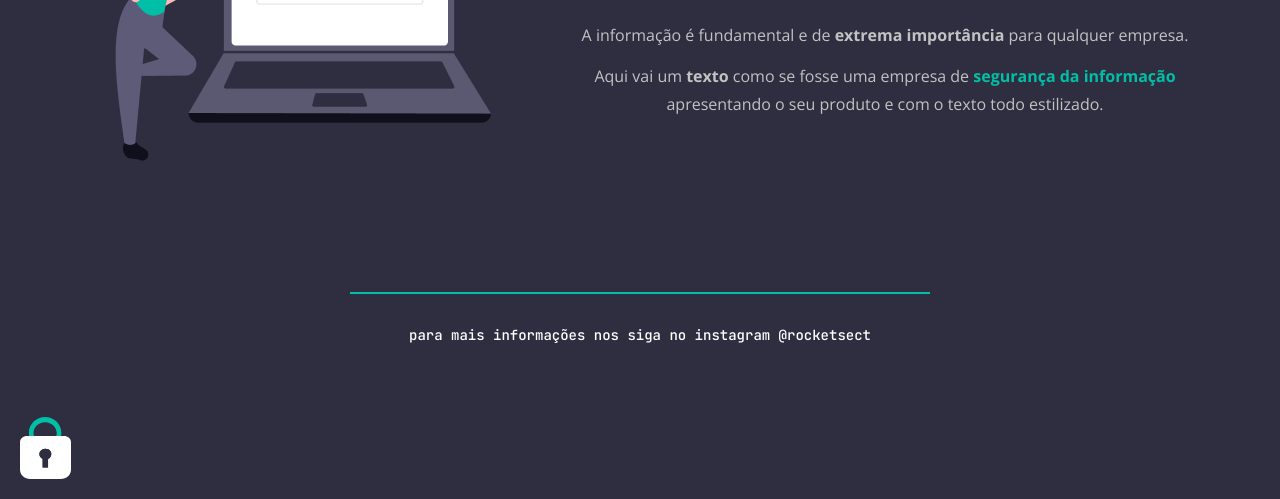
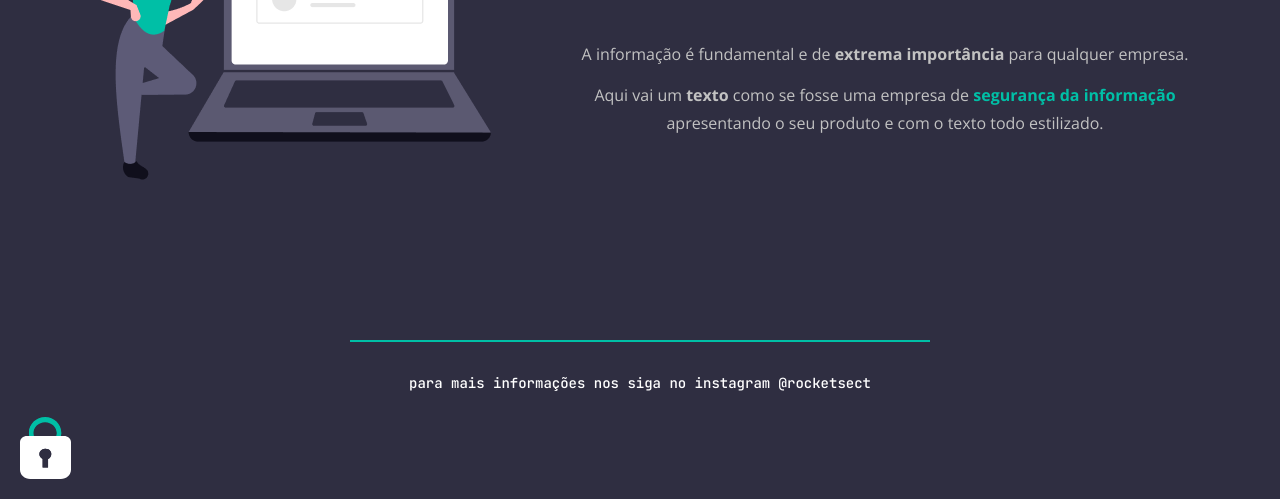
Before and after one commit to fsousavitor/explorer-rocketsect, a plain HTML site: page index.html in a window 1280 px wide. Shown: the part 301-800 px from the top of the page. Drawn offline with nearby package versions, Linux system fonts and the light colour scheme.

Commit message:
fix: CSS minor adjustments

```diff
--- a/style.css
+++ b/style.css
@@ -184,7 +184,7 @@ footer p {
         max-width: 110rem;
         gap: normal;
         align-items: unset;
-        height: 75vh;
+        min-height: 80vh;
     }
 
     nav{
@@ -200,7 +200,8 @@ footer p {
     main{
         flex-direction: row;
         gap: normal;
-        margin-bottom: 5rem;
+        margin-top: 10rem;
+        margin-bottom: 16rem;
 
     }
 
```
